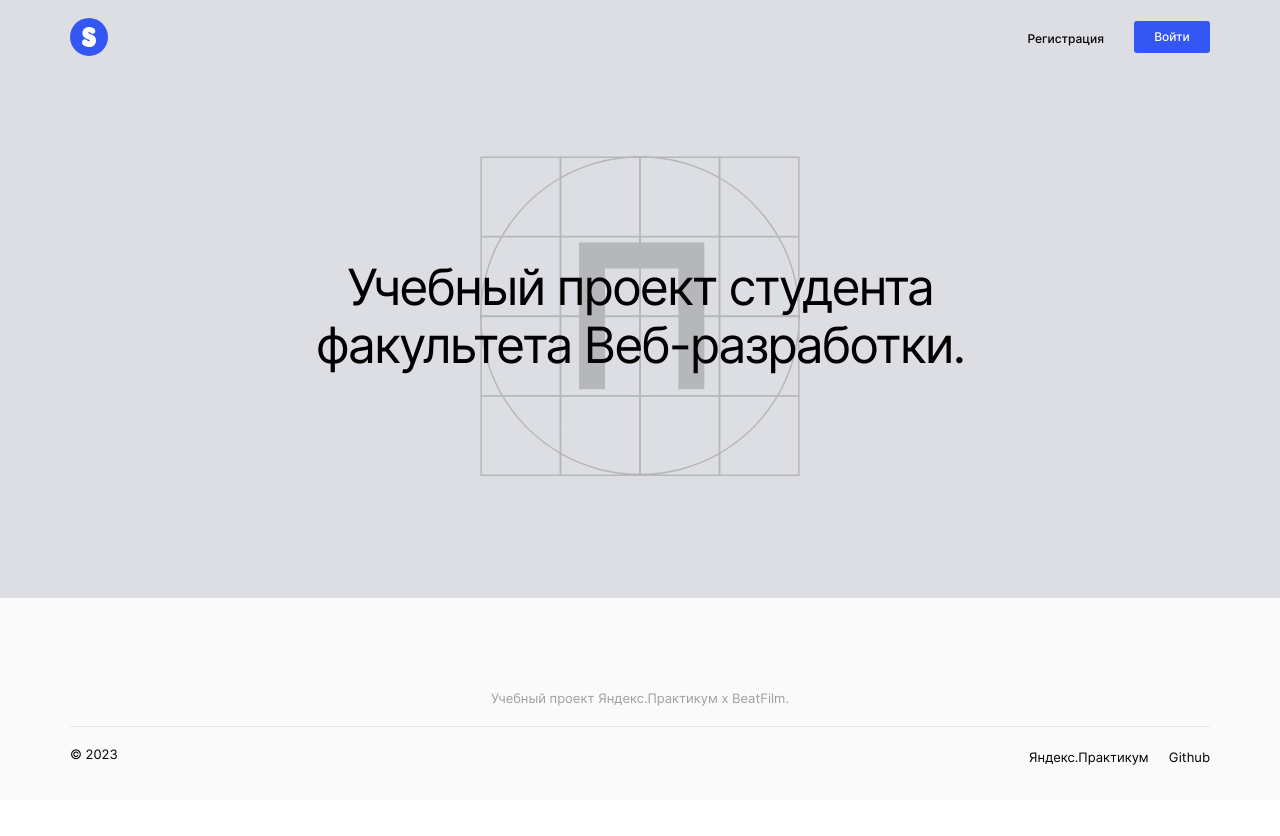
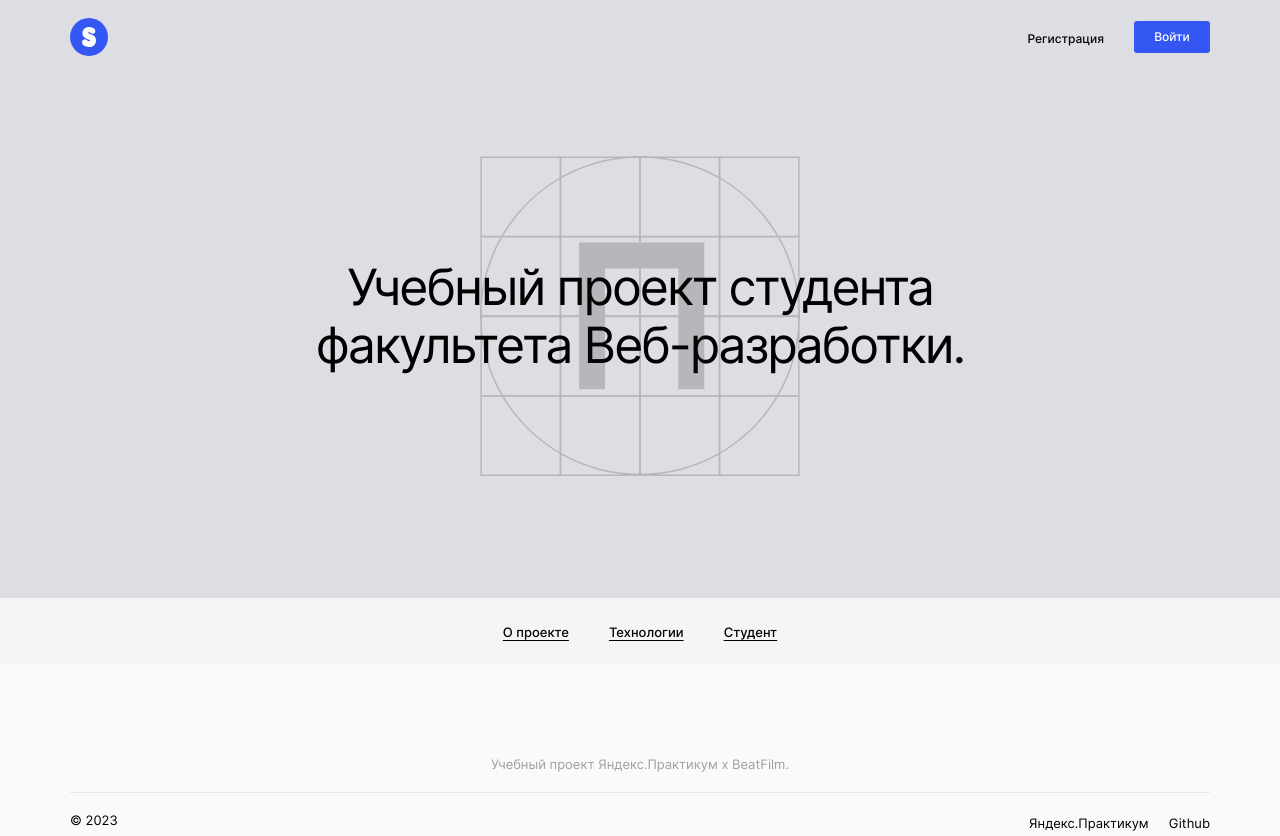
Before and after one commit to k-pros/movies-explorer-frontend, a React (Create React App) app: page / in a window 1280 px wide. Before the commit the page ends 800 px from the top, so only its background shows below. Built offline with nearby package versions, Linux system fonts and the light colour scheme.

Commit message:
Сверстать блок навигации

```diff
--- a/src/components/Footer/Footer.css
+++ b/src/components/Footer/Footer.css
@@ -73,5 +73,4 @@
     gap: 12px;
     font-size: 12px;
   }
-
 }
--- a/src/components/Header/Header.css
+++ b/src/components/Header/Header.css
@@ -73,6 +73,7 @@ height: 38px;
   line-height: 16px;
   border: none;
   border-radius: 3px;
+  cursor: pointer;
 }
 
 .header__profile {
--- a/src/components/Header/Header.js
+++ b/src/components/Header/Header.js
@@ -14,7 +14,7 @@ function Header(props) {
             </div>
             <ul className="header__account">
               <li>
-                <Link ti="#" className="header__signup-link">
+                <Link to="#" className="header__signup-link">
                   Регистрация
                 </Link>
               </li>
--- a/src/components/NavTab/NavTab.css
+++ b/src/components/NavTab/NavTab.css
@@ -0,0 +1,28 @@
+.nav-tab {
+  min-height: 66px;
+  background-color: #f5f5f5;
+  display: flex;
+}
+
+.nav-links {
+  margin: 0 auto;
+  list-style: none;
+  display: flex;
+  gap: 40px;
+  align-self: center;
+  padding: 0;
+}
+
+.nav-link {
+  color: #000;
+  font-size: 13px;
+  font-weight: 500;
+  line-height: 16px;
+  text-underline-offset: 3px
+}
+
+@media screen and (max-width: 400px) {
+  .nav-link {
+    font-size: 11px;
+  }
+}
--- a/src/components/NavTab/NavTab.js
+++ b/src/components/NavTab/NavTab.js
@@ -1,9 +1,22 @@
+import { Link } from "react-router-dom";
 import "./NavTab.css";
 
 function NavTab() {
 
   return (
-    <></>
+    <nav className="nav-tab">
+      <ul className="nav-links">
+        <li>
+          <Link Link to="#" className="nav-link">О проекте</Link>
+        </li>
+        <li>
+          <Link Link to="#" className="nav-link">Технологии</Link>
+        </li>
+        <li>
+          <Link Link to="#" className="nav-link">Студент</Link>
+        </li>
+      </ul>
+    </nav>
   );
 }
 
```
Lines whose indentation alone changed are shown as unchanged.
